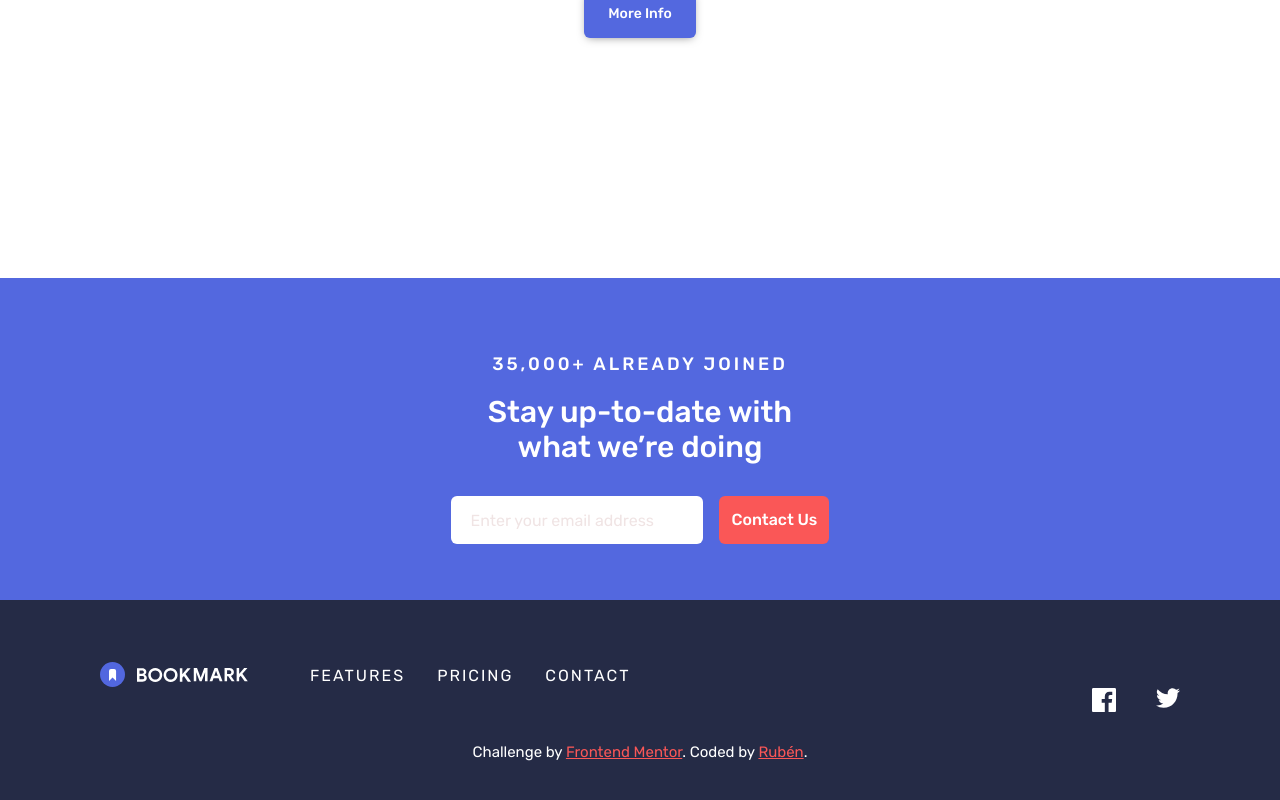
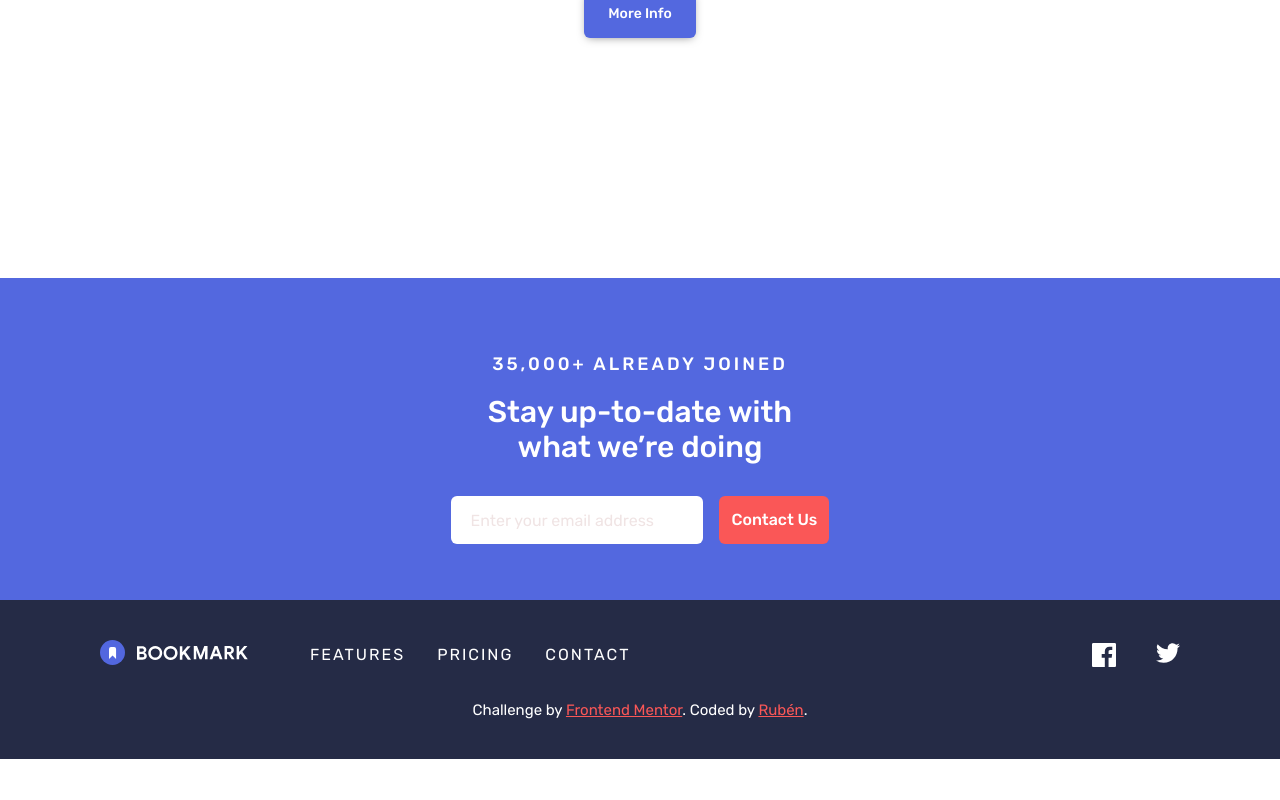
Before and after one commit to Rubendvb/bookmark-landing-page-master, a React (Vite) app: page / in a window 1280 px wide. Shown: the part 3075-3875 px from the top of the page. After the commit the page ends 3834 px from the top, so only its background shows below. Built offline with nearby package versions, Linux system fonts and the light colour scheme.

Commit message:
fix margin social icon

```diff
--- a/src/assets/components/Footer/Footer.module.scss
+++ b/src/assets/components/Footer/Footer.module.scss
@@ -72,11 +72,17 @@
   display: flex;
   gap: 2.5rem;
 
+  @media only screen and (min-width: 992px) {
+    margin: 0;
+  }
+
   svg {
     cursor: pointer;
 
-    &:hover path {
-      fill: v.$Soft-Red;
+    @media only screen and (min-width: 992px) {
+      &:hover path {
+        fill: v.$Soft-Red;
+      }
     }
   }
 }
```
